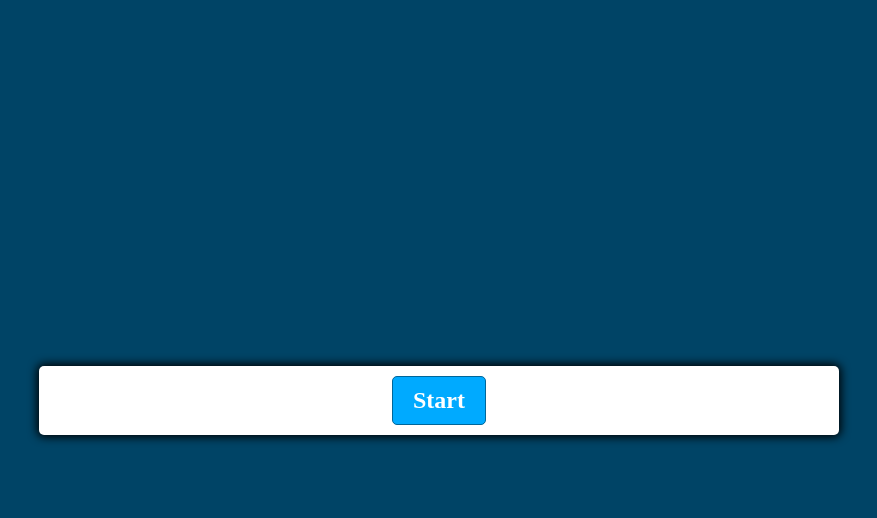
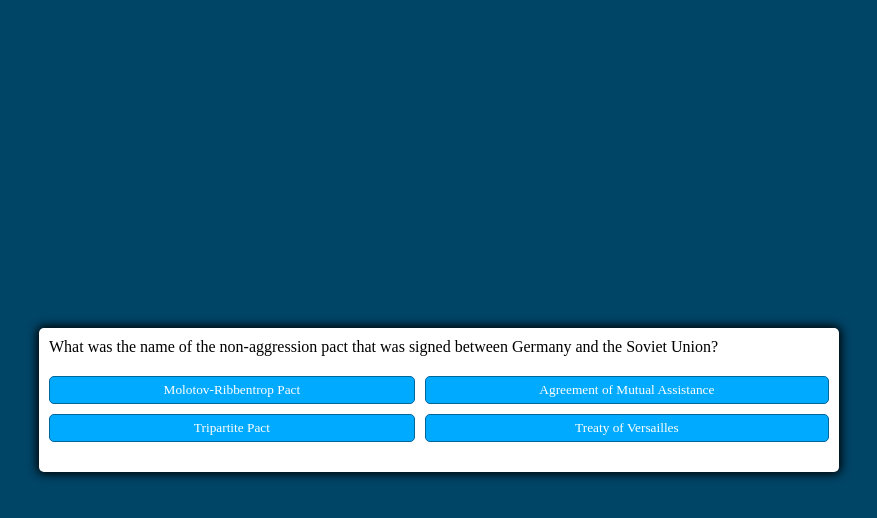
Before and after one commit to Theodore-Fan/quizgame-L-who, a website built with Parcel: page src/index.html in a window 1280 px wide. Both pictures are taken after a click on the button "Start". Shown: the whole page, without its empty margins (201-1078 px from the left). Built offline with nearby package versions, Linux system fonts and the light colour scheme.

Commit message:
Wait I didn't commit

```diff
--- a/src/js/index.js
+++ b/src/js/index.js
@@ -1,123 +1,89 @@
-// var myQuestions = [
-//   {
-//     question: "What is 10/2?",
-//     answers: {
-//       a: "3",
-//       b: "5",
-//       c: "115",
-//     },
-//     correctAnswer: "b",
-//   },
-//   {
-//     question: "What is 30/3?",
-//     answers: {
-//       a: "3",
-//       b: "5",
-//       c: "10",
-//     },
-//     correctAnswer: "c",
-//   },
-// ];
+const startButton = document.getElementById("start-btn");
+const nextButton = document.getElementById("next-btn");
+const questionContainerElement = document.getElementById("question-container");
+const questionElement = document.getElementById("question");
+const answerButtonsElement = document.getElementById("answer-buttons");
 
-// var quizContainer = document.getElementById("quiz");
-// var resultsContainer = document.getElementById("results");
-// var submitButton = document.getElementById("submit");
+let shuffledQuestions, currentQuestionIndex;
 
-// generateQuiz(myQuestions, quizContainer, resultsContainer, submitButton);
+startButton.addEventListener("click", startGame);
+nextButton.addEventListener("click", () => {
+  currentQuestionIndex++;
+  setNextQuestion();
+});
 
-// function generateQuiz(
-//   questions,
-//   quizContainer,
-//   resultsContainer,
-//   submitButton
-// ) {
-//   function showQuestions(questions, quizContainer) {
-//     // we'll need a place to store the output and the answer choices
-//     var output = [];
-//     var answers;
+function startGame() {
+  startButton.classList.add("hide");
+  shuffledQuestions = questions.sort(() => Math.random() - 0.5);
+  currentQuestionIndex = 0;
+  questionContainerElement.classList.remove("hide");
+  setNextQuestion();
+}
 
-//     // for each question...
-//     for (var i = 0; i < questions.length; i++) {
-//       // first reset the list of answers
-//       answers = [];
+function setNextQuestion() {
+  resetState();
+  showQuestion(shuffledQuestions[currentQuestionIndex]);
+}
 
-//       // for each available answer...
-//       for (letter in questions[i].answers) {
-//         // ...add an html radio button
-//         answers.push(
-//           "<label>" +
-//             '<input type="radio" name="question' +
-//             i +
-//             '" value="' +
-//             letter +
-//             '">' +
-//             letter +
-//             ": " +
-//             questions[i].answers[letter] +
-//             "</label>"
-//         );
-//       }
+function showQuestion(question) {
+  questionElement.innerText = question.question;
+  question.answers.forEach((answer) => {
+    const button = document.createElement("button");
+    button.innerText = answer.text;
+    button.classList.add("btn");
+    if (answer.correct) {
+      button.dataset.correct = answer.correct;
+    }
+    button.addEventListener("click", selectAnswer);
+    answerButtonsElement.appendChild(button);
+  });
+}
 
-//       // add this question and its answers to the output
-//       output.push(
-//         '<div class="question">' +
-//           questions[i].question +
-//           "</div>" +
-//           '<div class="answers">' +
-//           answers.join("") +
-//           "</div>"
-//       );
-//     }
+function resetState() {
+  clearStatusClass(document.body);
+  nextButton.classList.add("hide");
+  while (answerButtonsElement.firstChild) {
+    answerButtonsElement.removeChild(answerButtonsElement.firstChild);
+  }
+}
 
-//     // finally combine our output list into one string of html and put it on the page
-//     quizContainer.innerHTML = output.join("");
-//   }
+function selectAnswer(e) {
+  const selectedButton = e.target;
+  const correct = selectedButton.dataset.correct;
+  setStatusClass(document.body, correct);
+  Array.from(answerButtonsElement.children).forEach((button) => {
+    setStatusClass(button, button.dataset.correct);
+  });
+  if (shuffledQuestions.length > currentQuestionIndex + 1) {
+    nextButton.classList.remove("hide");
+  } else {
+    startButton.innerText = "Restart";
+    startButton.classList.remove("hide");
+  }
+}
 
-//   function showResults(questions, quizContainer, resultsContainer) {
-//     // gather answer containers from our quiz
-//     var answerContainers = quizContainer.querySelectorAll(".answers");
+function setStatusClass(element, correct) {
+  clearStatusClass(element);
+  if (correct) {
+    element.classList.add("correct");
+  } else {
+    element.classList.add("wrong");
+  }
+}
 
-//     // keep track of user's answers
-//     var userAnswer = "";
-//     var numCorrect = 0;
-
-//     // for each question...
-//     for (var i = 0; i < questions.length; i++) {
-//       // find selected answer
-//       userAnswer = (
-//         answerContainers[i].querySelector(
-//           "input[name=question" + i + "]:checked"
-//         ) || {}
-//       ).value;
-
-//       // if answer is correct
-//       if (userAnswer === questions[i].correctAnswer) {
-//         // add to the number of correct answers
-//         numCorrect++;
-
-//         // color the answers green
-//         answerContainers[i].style.color = "lightgreen";
-//       }
-//       // if answer is wrong or blank
-//       else {
-//         // color the answers red
-//         answerContainers[i].style.color = "red";
-//       }
-//     }
-
-//     // show number of correct answers out of total
-//     resultsContainer.innerHTML = numCorrect + " out of " + questions.length;
-//   }
-
-//   // show questions right away
-//   showQuestions(questions, quizContainer);
-
-//   // on submit, show results
-//   submitButton.onclick = function () {
-//     showResults(questions, quizContainer, resultsContainer);
-//   };
-// }
-const startButton = document.getElementById("start-btn");
-function startGame() {}
-function setNextQuestion() {}
-function selectAnswer() {}
+function clearStatusClass(element) {
+  element.classList.remove("correct");
+  element.classList.remove("wrong");
+}
+const questions = [
+  {
+    question:
+      "What was the name of the non-aggression pact that was signed between Germany and the Soviet Union?",
+    answers: [
+      { text: "Molotov-Ribbentrop Pact", correct: true },
+      { text: "Agreement of Mutual Assistance", correct: false },
+      { text: "Tripartite Pact", correct: false },
+      { text: "Treaty of Versailles", correct: false },
+    ],
+  },
+];
--- a/src/scss/main.scss
+++ b/src/scss/main.scss
@@ -1,11 +1,11 @@
 * {
   box-sizing: border-box;
-  font-family: "Times New Roman", Times, serif;
+  font-family: Gotham Rounded;
 
   &::before,
   &::after {
     box-sizing: border-box;
-    font-family: "Times New Roman", Times, serif;
+    font-family: Gotham Rounded;
   }
 }
 
@@ -16,6 +16,7 @@
 }
 
 body {
+  --hue: var(--hue-neutral);
   padding: 0;
   margin: 0;
   display: flex;
@@ -23,7 +24,6 @@ body {
   height: 100vh;
   justify-content: center;
   align-items: center;
-  --hue: var(--hue-neutral);
   background-color: hsl(var(--hue), 100%, 20%);
 
   &.correct {
```
Also changed, not shown: src/scss/main.css.
